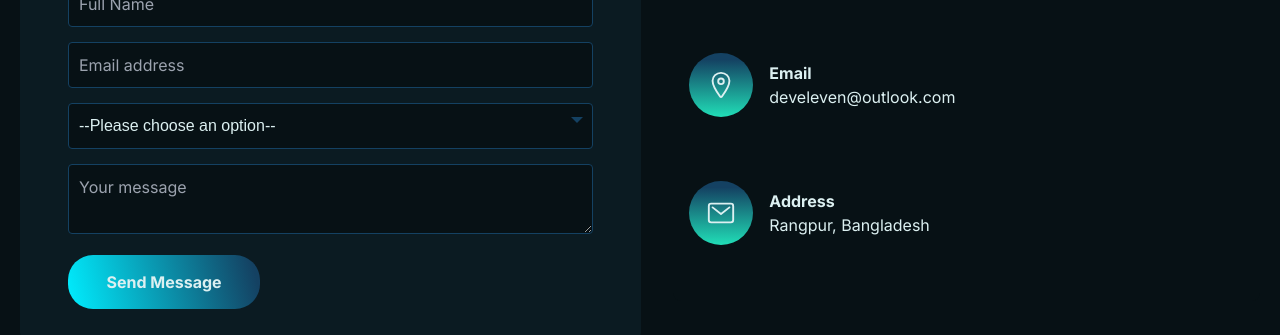
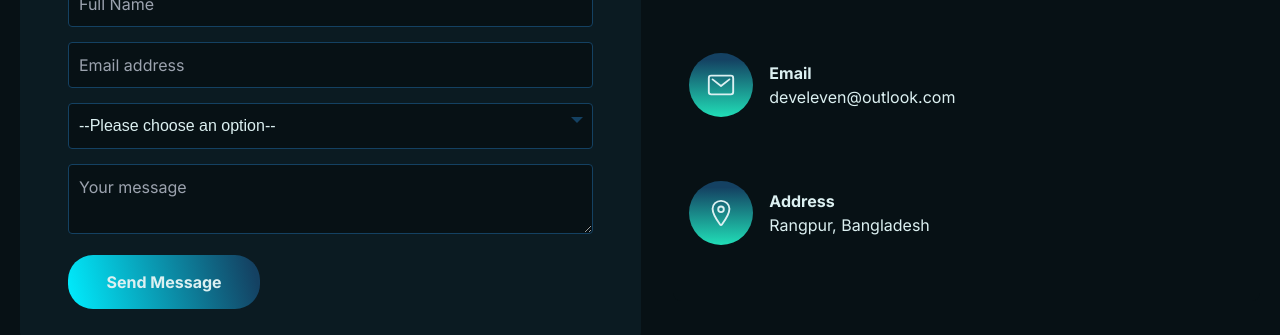
Before and after one commit to DEVELEVEN-io/develeven-io, a Next.js app: page / in a window 1280 px wide. Shown: the part 3266-3601 px from the top of the page. Built offline with nearby package versions, Linux system fonts and the light colour scheme.

Commit message:
fixed email and location icons

```diff
--- a/components/Contact/Contact.jsx
+++ b/components/Contact/Contact.jsx
@@ -137,7 +137,7 @@ const Contact = () => {
           <div className="contactInfoHolder flex flex-row items-center my-4">
 
             <div className="contactIcon text-3xl bgGradientTop w-16 h-16 rounded-full flex justify-center items-center mr-4">
-              <IoLocationOutline/>
+              <IoMailOutline/>
             </div>
 
             <div className="py-8">
@@ -148,7 +148,7 @@ const Contact = () => {
 
           <div className="contactInfoHolder flex flex-row items-center my-4">
             <div className="contactIcon text-3xl bgGradientTop w-16 h-16 rounded-full flex justify-center items-center mr-4">
-              <IoMailOutline/>
+              <IoLocationOutline/>
             </div>
             <div className="py-8">
               <p><strong>Address</strong></p>
```
